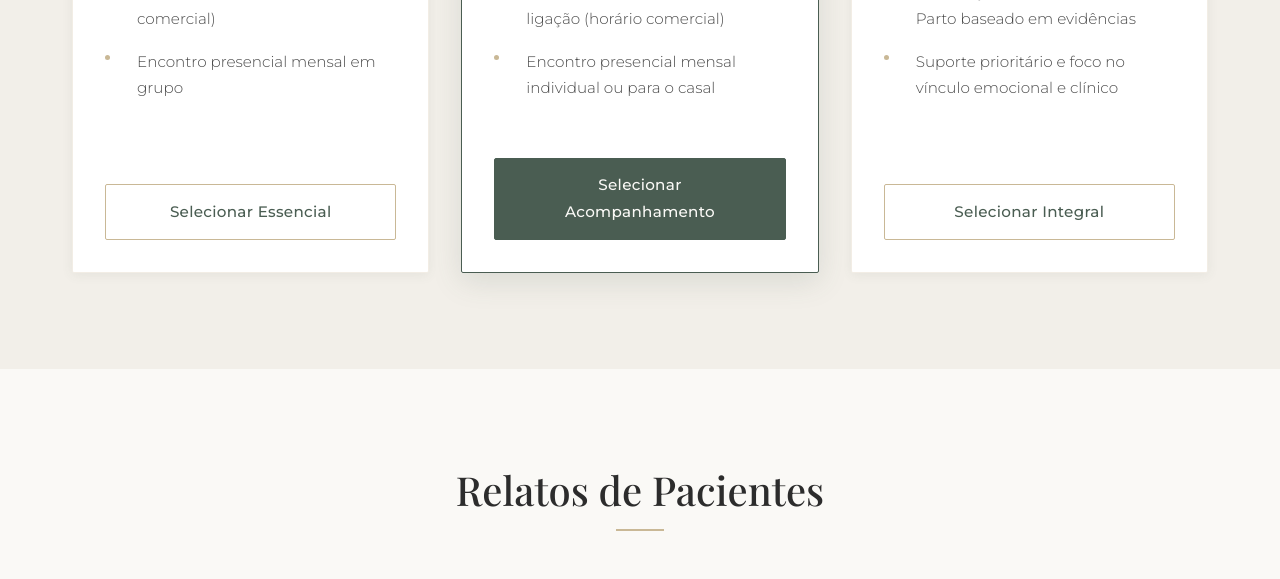
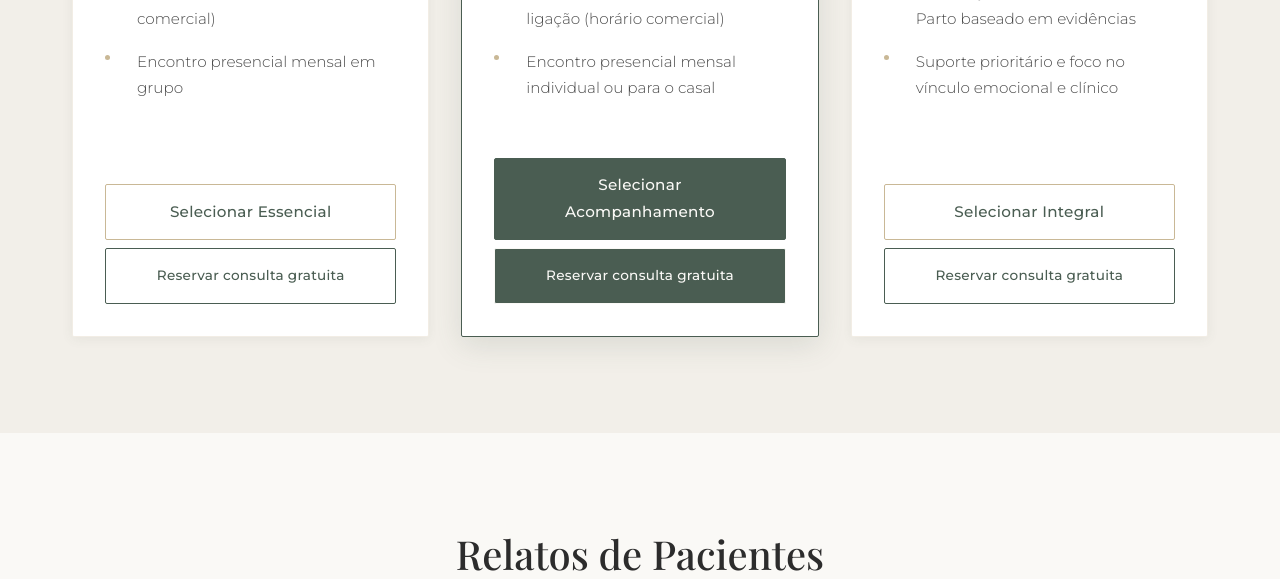
Before and after one commit to drayrtondaniel/circulo-nascer, a Flask app: page / in a window 1280 px wide. Shown: the part 4160-4739 px from the top of the page. Run offline with Flask 3, Linux system fonts and the light colour scheme; some web fonts are replaced.

Commit message:
feat: botão Reserva consulta gratuita nos planos, Cal.com linkado, footer alinhado

```diff
--- a/templates/index.html
+++ b/templates/index.html
@@ -1334,6 +1334,29 @@
             transform: translateY(-1px);
         }
 
+        .btn-plan.btn-secondary {
+            background: transparent;
+            color: var(--sage-deep);
+            border: 1px solid var(--sage-deep);
+            font-size: 0.85rem;
+            padding: 0.5rem 1rem;
+        }
+
+        .btn-plan.btn-secondary:hover {
+            background: var(--sage-deep);
+            color: var(--offwhite);
+        }
+
+        .plan-card.recommended .btn-plan.btn-secondary {
+            color: var(--offwhite);
+            border-color: var(--offwhite);
+        }
+
+        .plan-card.recommended .btn-plan.btn-secondary:hover {
+            background: var(--offwhite);
+            color: var(--sage-deep);
+        }
+
         .plan-card.recommended .btn-plan {
             background: var(--sage-deep);
             color: var(--offwhite);
@@ -1501,6 +1524,12 @@
             padding: var(--space-lg) 0 var(--space-md);
             font-size: 0.9rem;
             font-weight: 300;
+        }
+
+        footer .container {
+            display: flex;
+            flex-direction: column;
+            align-items: center;
         }
 
         .footer-brand {
@@ -1874,8 +1903,8 @@
                 </div>
                 <p class="price-note">Valores podem ser parcelados. Entre em contato para opções personalizadas.</p>
 
-                <a href="https://wa.me/5519999462258?text=Olá!%20Acabei%20de%20fazer%20o%20quiz%20do%20Círculo%20Nascer%20e%20quero%20agendar!" target="_blank" class="btn-recommendation" id="rec-cta">
-                    Agendar consulta inicial
+                <a href="https://cal.com/dr-ayrton?referral=quiz" target="_blank" class="btn-recommendation" id="rec-cta">
+                    Agendar consulta inicial gratuita
                 </a>
 
                 <button class="btn-secondary-outline" id="show-all-plans">
@@ -1948,6 +1977,7 @@
                     </div>
                     <div class="plan-cta">
                         <a href="https://wa.me/5519999462258?text=Olá!%20Quero%20contratar%20o%20plano%20Essencial%20do%20Círculo%20Nascer" target="_blank" class="btn-plan">Selecionar Essencial</a>
+                        <a href="https://cal.com/dr-ayrton?referral=site" target="_blank" class="btn-plan btn-secondary" style="margin-top: 8px;">Reservar consulta gratuita</a>
                     </div>
                 </div>
 
@@ -1973,6 +2003,7 @@
                     </div>
                     <div class="plan-cta">
                         <a href="https://wa.me/5519999462258?text=Olá!%20Quero%20contratar%20o%20plano%20Acompanhamento%20do%20Círculo%20Nascer" target="_blank" class="btn-plan">Selecionar Acompanhamento</a>
+                        <a href="https://cal.com/dr-ayrton?referral=site" target="_blank" class="btn-plan btn-secondary" style="margin-top: 8px;">Reservar consulta gratuita</a>
                     </div>
                 </div>
 
@@ -1997,6 +2028,7 @@
                     </div>
                     <div class="plan-cta">
                         <a href="https://wa.me/5519999462258?text=Olá!%20Quero%20contratar%20o%20plano%20Integral%20do%20Círculo%20Nascer" target="_blank" class="btn-plan">Selecionar Integral</a>
+                        <a href="https://cal.com/dr-ayrton?referral=site" target="_blank" class="btn-plan btn-secondary" style="margin-top: 8px;">Reservar consulta gratuita</a>
                     </div>
                 </div>
             </div>
```
